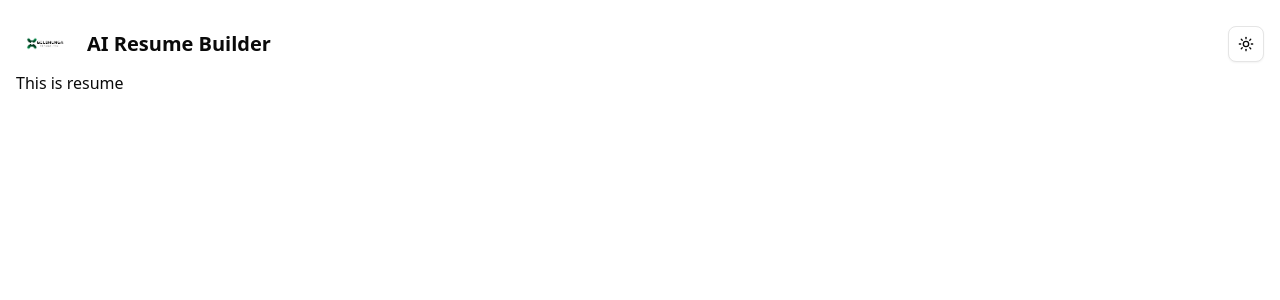
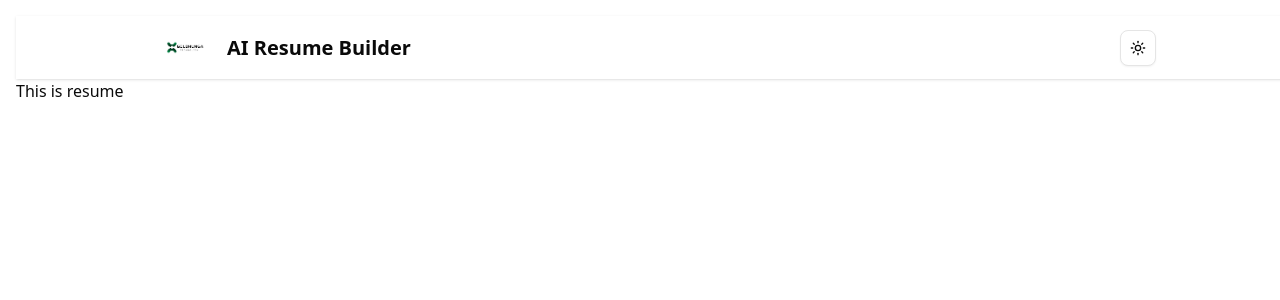
Before and after one commit to aryantamangcs/AI-Resume, a Next.js app in the folder client/: page /resumes in a window 1280 px wide. Shown: the top 300 px of the page. Built offline with nearby package versions, Linux system fonts and the light colour scheme.

Commit message:
refactor : refactor the design

```diff
--- a/client/src/components/NavBar/MainNavBar/index.tsx
+++ b/client/src/components/NavBar/MainNavBar/index.tsx
@@ -1,10 +1,15 @@
+"use client";
 import { Logo } from "@/components/common/Logo";
 import { ThemeToggle } from "@/components/common/ThemeToggle";
 import { UserButton } from "@clerk/nextjs";
+import { useTheme } from "next-themes";
+import { dark } from "@clerk/themes";
 
 export const MainNavBar = () => {
+  const { theme } = useTheme();
   return (
-    <header className="flex items-center justify-between ">
+    <div className="w-screen px-4 py-1 shadow-sm flex justify-center">
+      <header className="flex items-center justify-between w-screen max-w-[1000px]">
         <div>
           <Logo />
         </div>
@@ -12,6 +17,7 @@ export const MainNavBar = () => {
           <ThemeToggle />
           <UserButton
             appearance={{
+              baseTheme: theme === "dark" ? dark : undefined,
               elements: {
                 avatarBox: {
                   width: 35,
@@ -22,5 +28,6 @@ export const MainNavBar = () => {
           />
         </div>
       </header>
+    </div>
   );
 };
```
Lines whose indentation alone changed are shown as unchanged.
